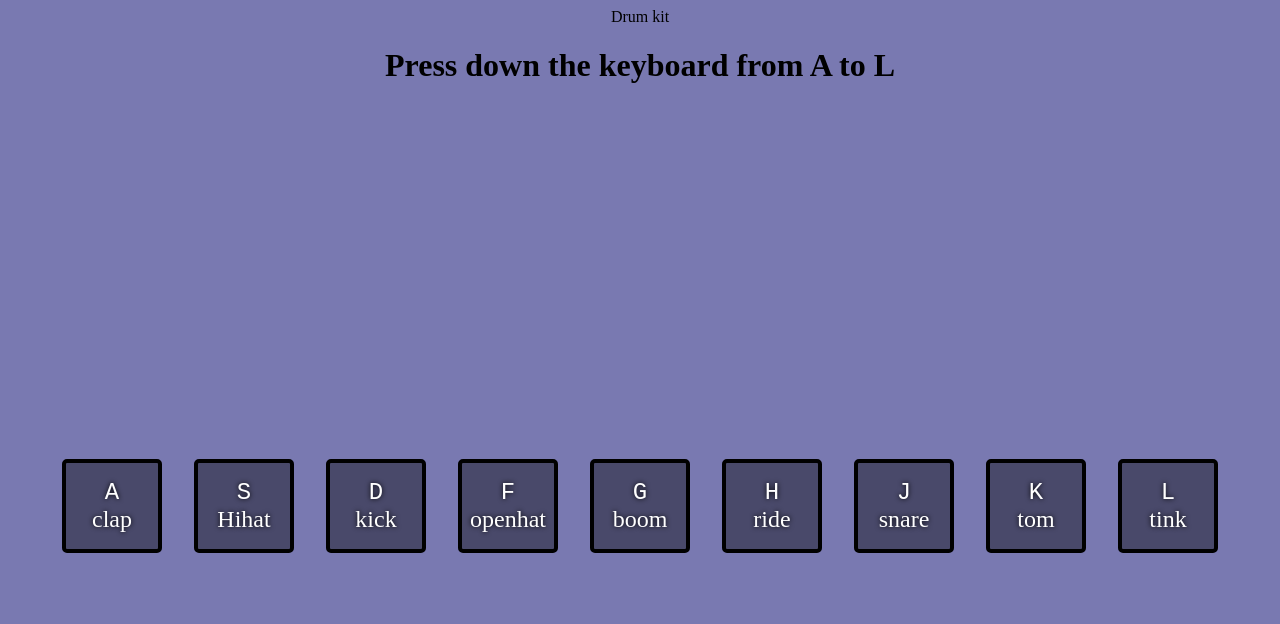
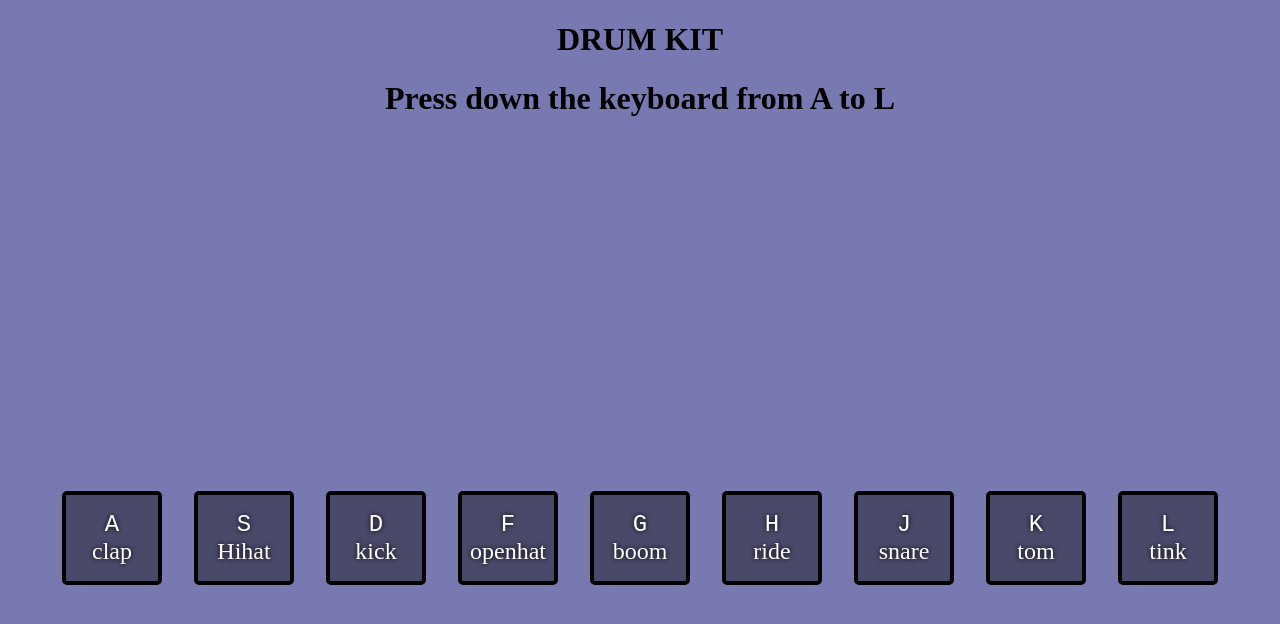
Before and after one commit to peterT23/Drum-kit-, a plain HTML site: page index.html in a window 1280 px wide. Drawn offline with Linux system fonts and the light colour scheme.

Commit message:
fix the html file

```diff
--- a/index.html
+++ b/index.html
@@ -9,7 +9,7 @@
   </head>
   <body>
     <div>
-      Drum kit
+      <h1>DRUM KIT</h1>
       <h1>Press down the keyboard from A to L</h1>
     </div>
     <div class="keys">
```
